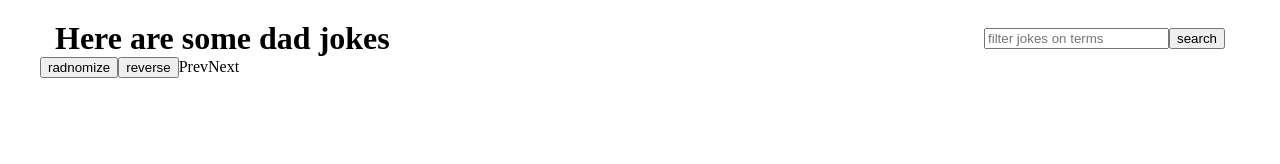
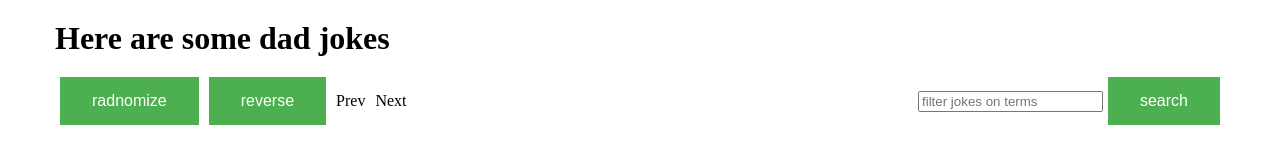
Before and after one commit to jkeary/vanilla-js-web-app, a plain HTML site: page index.html in a window 1280 px wide. Drawn offline with Linux system fonts and the light colour scheme; no server answers.

Commit message:
prev and next links and button styling

```diff
--- a/scripts.js
+++ b/scripts.js
@@ -91,7 +91,7 @@ container.setAttribute('class', 'container')
 
 // Add the nodes to the dom
 app.appendChild(title)
-app.appendChild(search)
+containerHeader.appendChild(search)
 search.appendChild(searchInput)
 search.appendChild(searchButton)
 app.appendChild(containerHeader)
--- a/style.css
+++ b/style.css
@@ -8,9 +8,46 @@
     padding: 15px;
   }
 
+  .button {
+    background-color: #4CAF50; /* Green */
+    border: none;
+    color: white;
+    padding: 15px 32px;
+    text-align: center;
+    text-decoration: none;
+    display: inline-block;
+    font-size: 16px;
+    margin: 5px;
+    cursor: pointer;
+  }
+
+  .button:hover {
+    opacity: 1;
+  }
+
   .search {
     float: right;
-    margin: 8px 15px;
+  }
+
+  .container-header {
+    margin: 15px;
+  }
+
+  a {
+    margin: 5px;
+    cursor: pointer;
+  }
+
+  a:hover {
+    opacity: 1;
+  }
+
+  .prev {
+
+  }
+
+  .next {
+
   }
 
   .container {
```
